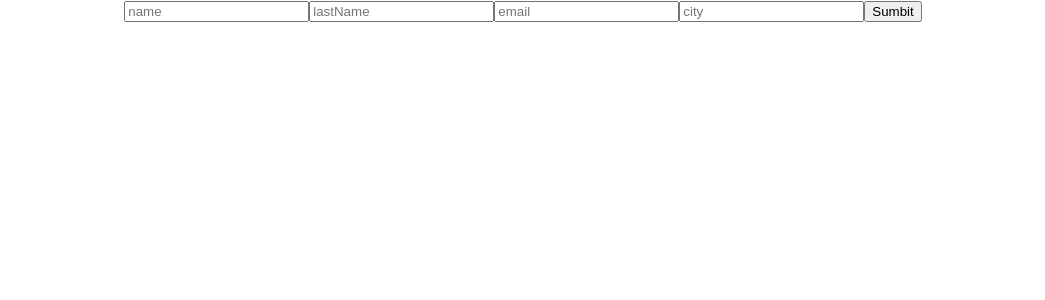
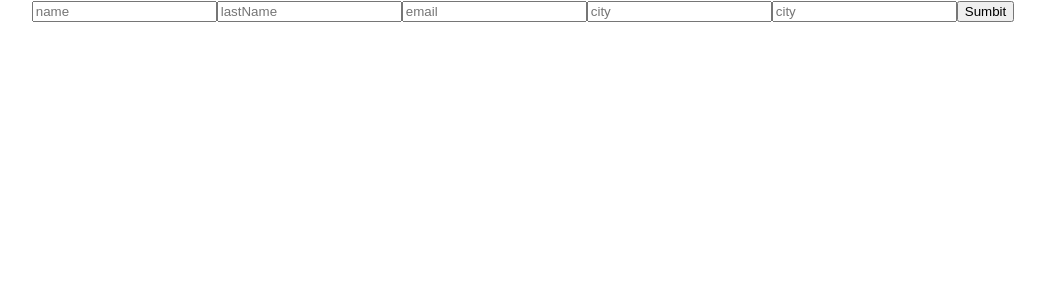
Before and after one commit to MalamirP/React, a React (Create React App) app in the folder Test-app/: page / in a window 1280 px wide. Shown: the top 300 px of the page, without its empty margins (117-1162 px from the left). Built offline with nearby package versions, Linux system fonts and the light colour scheme.

Commit message:
random add

```diff
--- a/Test-app/src/App.js
+++ b/Test-app/src/App.js
@@ -53,6 +53,12 @@ function App() {
         value={user.city}
         onChange={handleChange}
       />
+      <input type='text'
+        name='city'
+        placeholder='city'
+        value={user.city}
+        onChange={handleChange}
+      />
       <button
       >Sumbit</button>
     </div>
```
Also changed, not shown: 1 other file (tests, documents, lock files or other folders).
